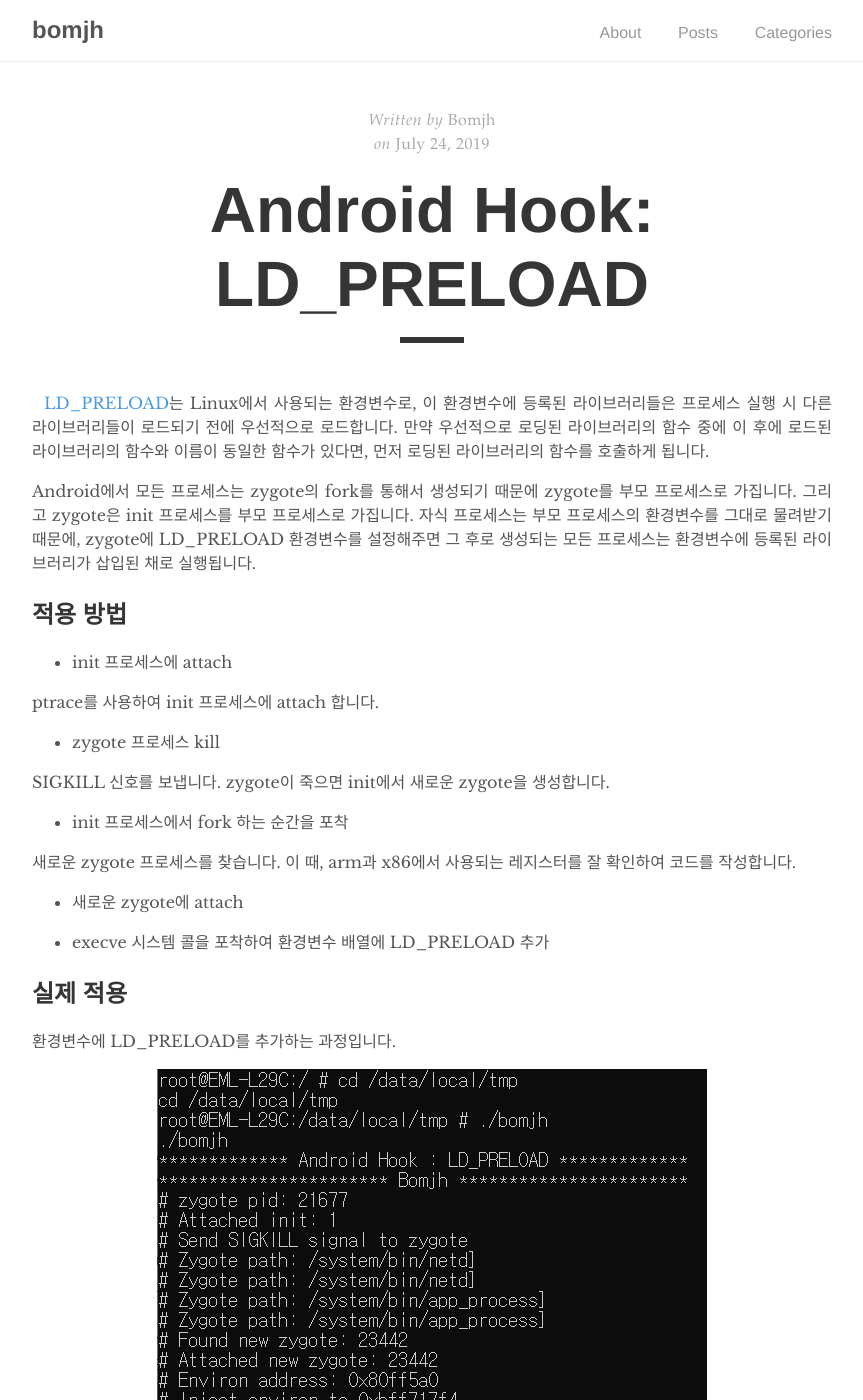
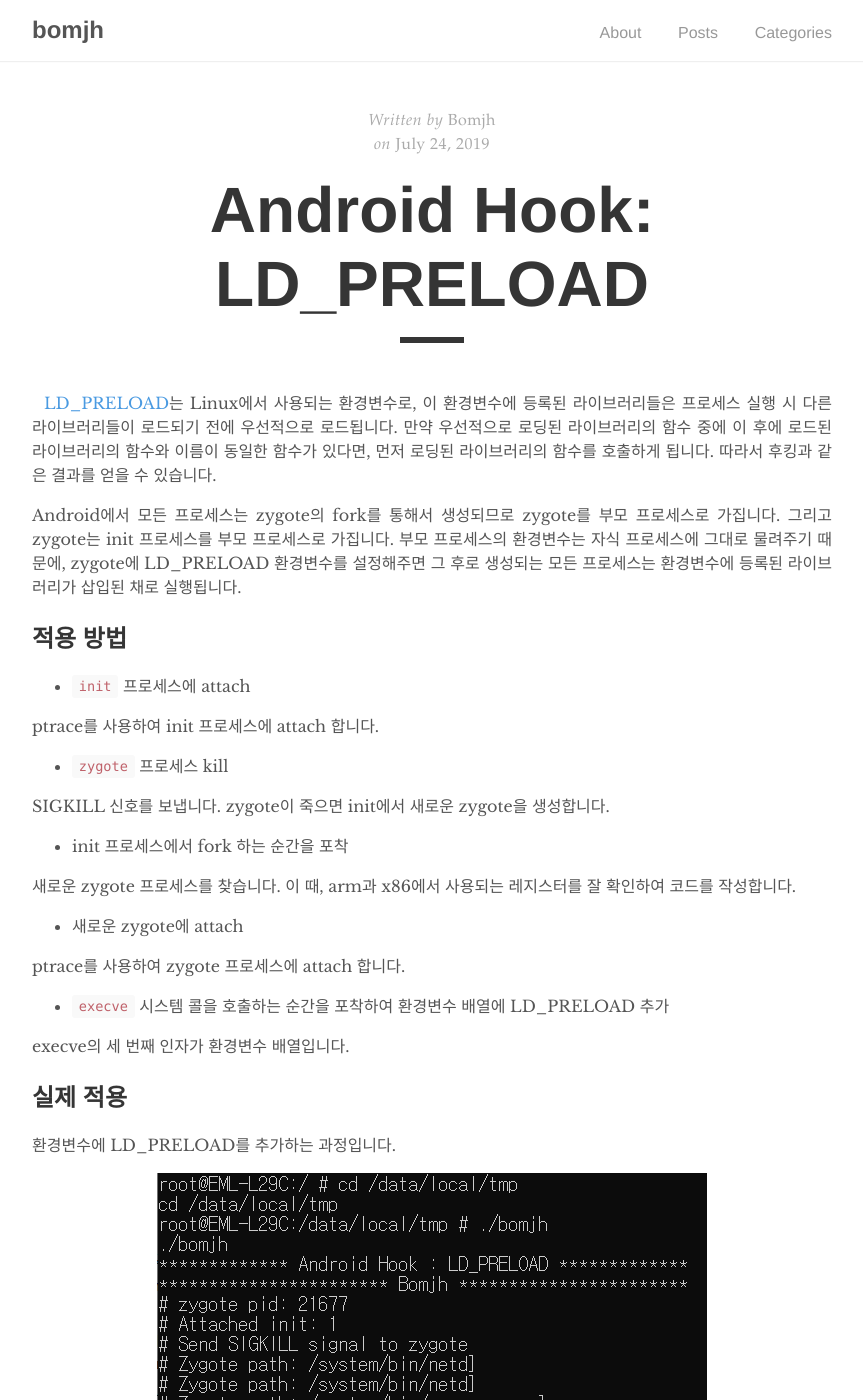
Before and after one commit to bomjh/bomjh.github.io, a Jekyll site: the page built from _posts/2019-07-24-android-hook-ldpreload.md, in a window 1280 px wide and 1400 px high. Shown: the whole window, without its empty margins (208-1071 px from the left). Built offline with Jekyll 4.4.1, drawn with Linux system fonts in a browser that asks for light colours; some of the changed text lies outside the part shown.

Commit message:
first commit

```diff
--- a/_posts/2019-07-24-android-hook-ldpreload.md
+++ b/_posts/2019-07-24-android-hook-ldpreload.md
@@ -6,17 +6,17 @@ categories: "Hooking"
 ---
 
 &nbsp;
-[LD_PRELOAD](http://man7.org/linux/man-pages/man8/ld.so.8.html)는 Linux에서 사용되는 환경변수로, 이 환경변수에 등록된 라이브러리들은 프로세스 실행 시 다른 라이브러리들이 로드되기 전에 우선적으로 로드합니다. 만약 우선적으로 로딩된 라이브러리의 함수 중에 이 후에 로드된 라이브러리의 함수와 이름이 동일한 함수가 있다면, 먼저 로딩된 라이브러리의 함수를 호출하게 됩니다.
+[LD_PRELOAD](http://man7.org/linux/man-pages/man8/ld.so.8.html)는 Linux에서 사용되는 환경변수로, 이 환경변수에 등록된 라이브러리들은 프로세스 실행 시 다른 라이브러리들이 로드되기 전에 우선적으로 로드됩니다. 만약 우선적으로 로딩된 라이브러리의 함수 중에 이 후에 로드된 라이브러리의 함수와 이름이 동일한 함수가 있다면, 먼저 로딩된 라이브러리의 함수를 호출하게 됩니다. 따라서 후킹과 같은 결과를 얻을 수 있습니다.
 
-Android에서 모든 프로세스는 zygote의 fork를 통해서 생성되기 때문에 zygote를 부모 프로세스로 가집니다. 그리고 zygote은 init 프로세스를 부모 프로세스로 가집니다. 자식 프로세스는 부모 프로세스의 환경변수를 그대로 물려받기 때문에, zygote에 LD_PRELOAD 환경변수를 설정해주면 그 후로 생성되는 모든 프로세스는 환경변수에 등록된 라이브러리가 삽입된 채로 실행됩니다.
+Android에서 모든 프로세스는 zygote의 fork를 통해서 생성되므로 zygote를 부모 프로세스로 가집니다. 그리고 zygote는 init 프로세스를 부모 프로세스로 가집니다. 부모 프로세스의 환경변수는 자식 프로세스에 그대로 물려주기 때문에, zygote에 LD_PRELOAD 환경변수를 설정해주면 그 후로 생성되는 모든 프로세스는 환경변수에 등록된 라이브러리가 삽입된 채로 실행됩니다.
 
 ## 적용 방법
 
-* init 프로세스에 attach
+* `init` 프로세스에 attach
 
 ptrace를 사용하여 init 프로세스에 attach 합니다.
 
-* zygote 프로세스 kill
+* `zygote` 프로세스 kill
 
 SIGKILL 신호를 보냅니다. zygote이 죽으면 init에서 새로운 zygote을 생성합니다.
 
@@ -26,7 +26,11 @@ SIGKILL 신호를 보냅니다. zygote이 죽으면 init에서 새로운 zygote
 
 * 새로운 zygote에 attach
 
-* execve 시스템 콜을 포착하여 환경변수 배열에 LD_PRELOAD 추가
+ptrace를 사용하여 zygote 프로세스에 attach 합니다.
+
+* `execve` 시스템 콜을 호출하는 순간을 포착하여 환경변수 배열에 LD_PRELOAD 추가
+
+execve의 세 번째 인자가 환경변수 배열입니다.
 
 ## 실제 적용
 
```
Also changed, not shown: other parts of _posts/2019-07-24-android-hook-ldpreload.md (+2 -2 lines), _posts/2019-07-23-android-hook-cydia-substrate.md (renamed from _posts/2019-07-23-android-inline-hook-cydia-substrate.md, +1 -1 lines), _posts/2019-07-24-android-hook-frida.md (renamed from _posts/2019-07-24-android-inline-hook-frida.md, +1 -1 lines), _posts/2019-07-24-android-hook-xposed.md (renamed from _posts/2019-07-24-android-inline-hook-xposed.md, +1 -1 lines), _posts/2019-07-24-how-to-create-github-blog.md (renamed from _posts/2017-03-05-pagination-post.md, +2 -2 lines).
